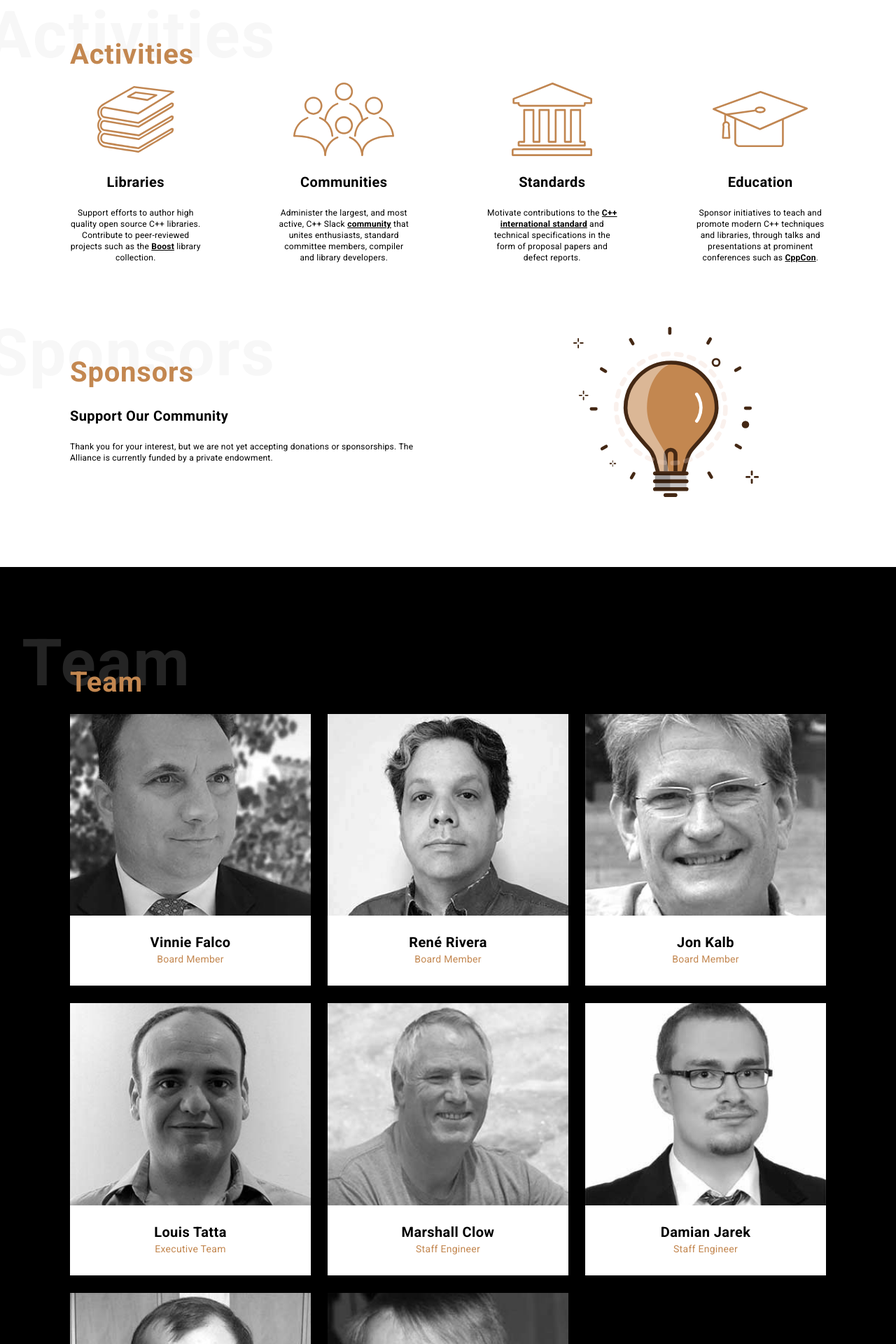
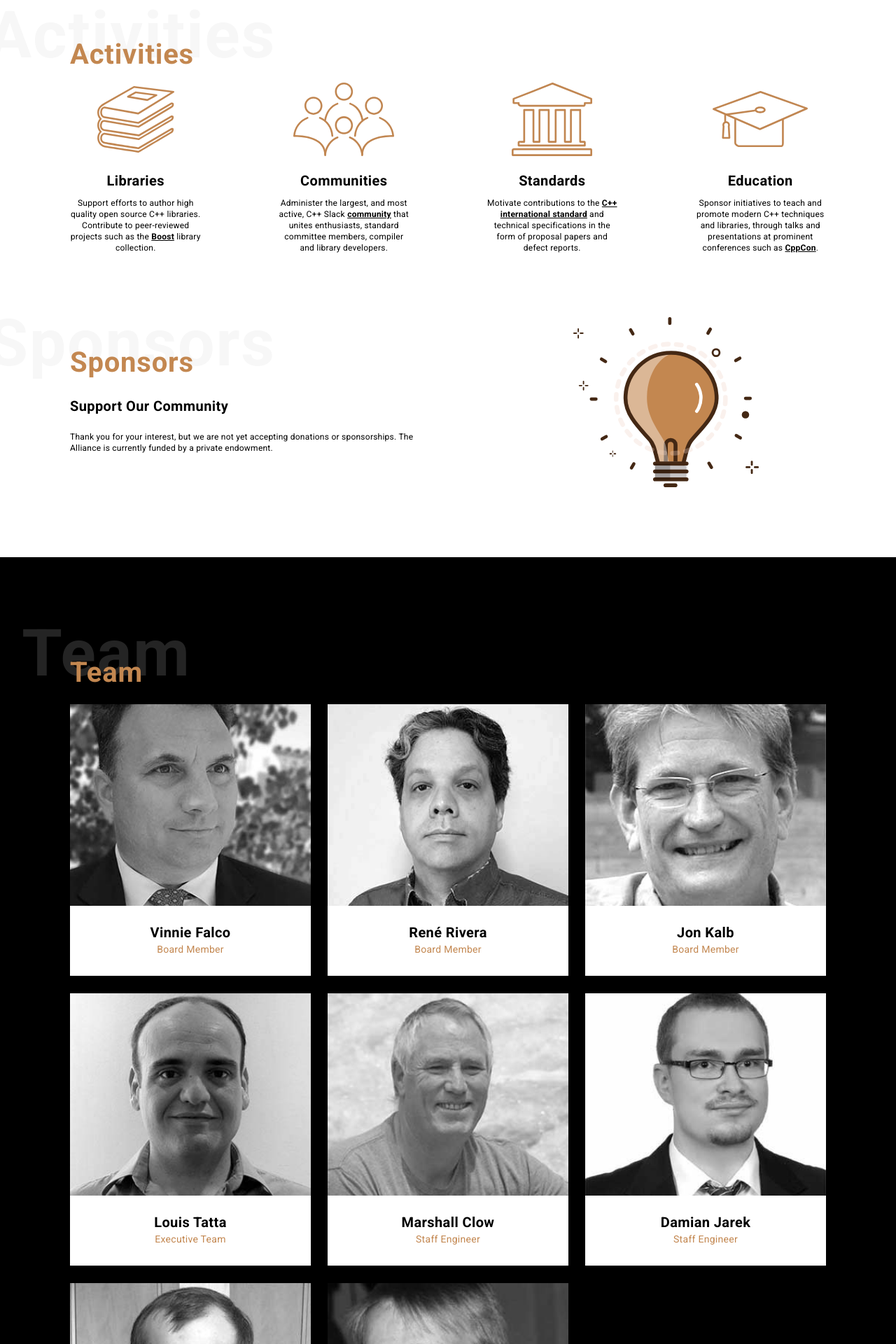
Before and after one commit to AlchemyInteractive/cpp-alliance, a Jekyll site: the page built from index.html, in a window 1280 px wide. Shown: the part 1469-3389 px from the top of the page at 70% size. Built offline with Jekyll 4.4.1, drawn with Linux system fonts in a browser that asks for light colours.

Commit message:
fixes spacing on activities section headers

```diff
--- a/_sass/pages/homepage.scss
+++ b/_sass/pages/homepage.scss
@@ -100,7 +100,16 @@
   }
 
   .activity-title {
-    margin: $spacing--xs 0 $spacing--xxs;
+    line-height: 1;
+    margin: $spacing--xs 0 $spacing--xs;
+
+    @include breakpoint($desktop-small) {
+      margin: $spacing--l 0 $spacing--s;
+    }
+
+    @include breakpoint($desktop-large) {
+      margin: 50px 0 $spacing--s;
+    }
   }
 
   .activity-col {
@@ -173,16 +182,6 @@
       @include breakpoint($desktop-large) {
         height: 120px;
       }
-    }
-  }
-
-  .activity-title {
-    @include breakpoint($desktop-small) {
-      margin: $spacing--l 0;
-    }
-
-    @include breakpoint($desktop-large) {
-      margin: 50px 0 35px;
     }
   }
 }
```
